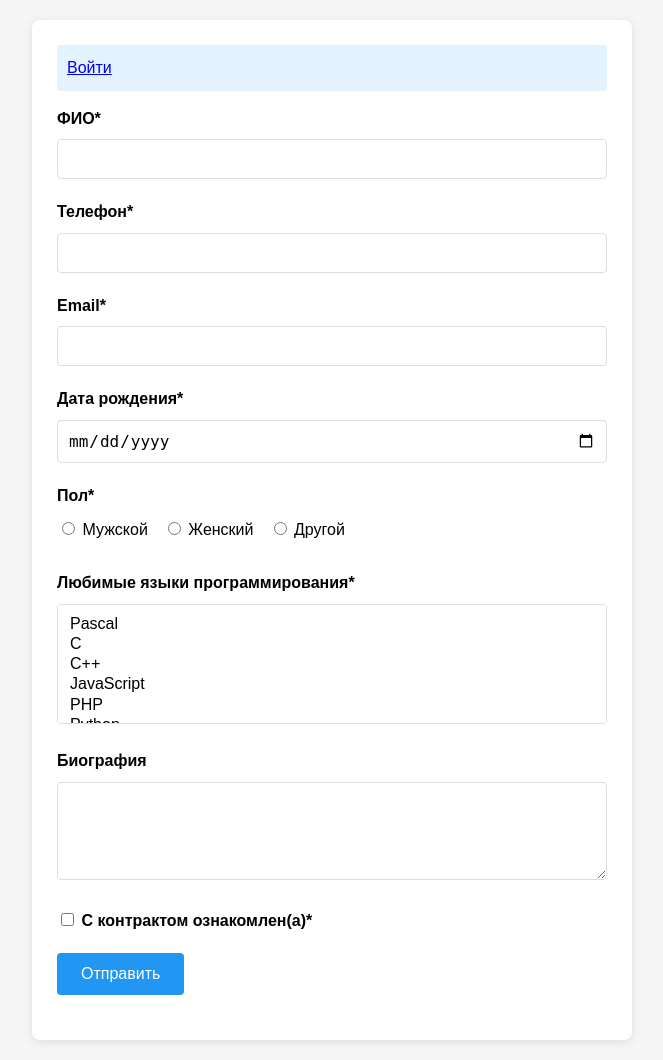
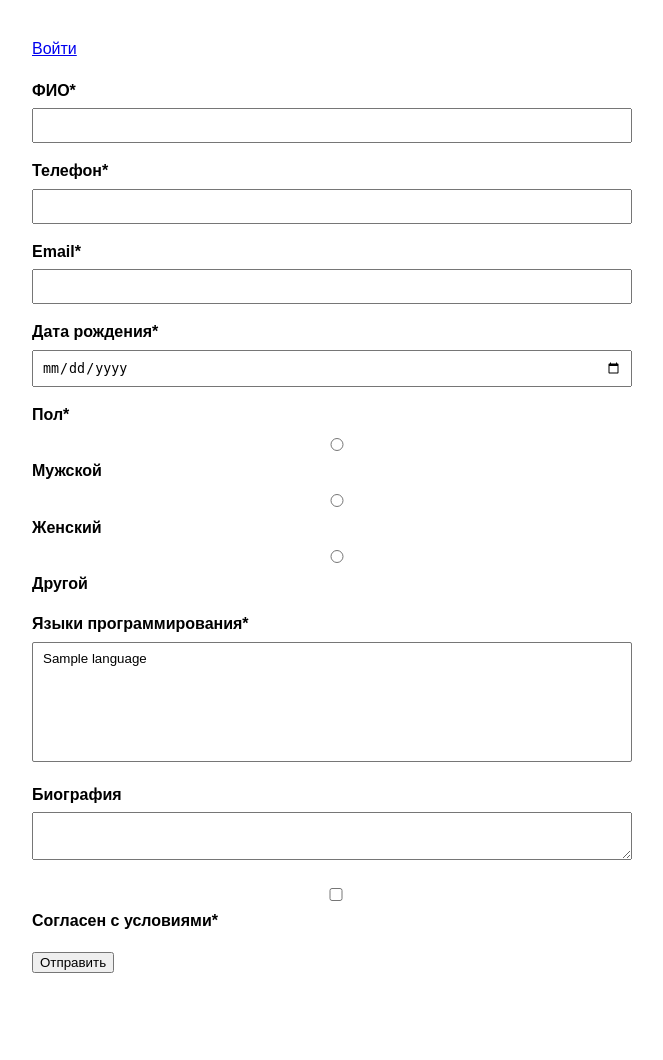
Before and after one commit to NerOunt/WEBBACK5, a PHP site: page /form.php in a window 1280 px wide. Shown: the whole page, without its empty margins (308-971 px from the left). After the commit the page ends 973 px from the top, so only its background shows below. Run offline with PHP 8.4, Linux system fonts and the light colour scheme; tables that the repository leaves empty or names only in its code hold one stand-in row (values such as "Sample post").

Commit message:
Update form.php

```diff
--- a/form.php
+++ b/form.php
@@ -1,20 +1,25 @@
 <?php
-// НЕ запускаем сессию здесь, она уже запущена в index.php
+// Сессия уже запущена в index.php
 header('Content-Type: text/html; charset=UTF-8');
 
-// Получаем данные из сессии
 $values = $_SESSION['form_data'] ?? [];
 $errors = $_SESSION['errors'] ?? [];
 $generated_credentials = $_SESSION['generated_credentials'] ?? null;
 $login = $_SESSION['login'] ?? null;
-$error_message = $_SESSION['error_message'] ?? null;
 
-// Список языков программирования
-$languages_list = [
-    1 => 'Pascal', 2 => 'C', 3 => 'C++', 4 => 'JavaScript',
-    5 => 'PHP', 6 => 'Python', 7 => 'Java', 8 => 'Haskell',
-    9 => 'Clojure', 10 => 'Prolog', 11 => 'Scala', 12 => 'Go'
-];
+// Получаем список языков из БД
+try {
+    $db_host = 'localhost';
+    $db_name = 'u68895';
+    $db_user = 'u68895';
+    $db_pass = '1562324';
+
+    $pdo = new PDO("mysql:host=$db_host;dbname=$db_name;charset=utf8", $db_user, $db_pass);
+    $stmt = $pdo->query("SELECT * FROM programming_languages");
+    $languages = $stmt->fetchAll(PDO::FETCH_ASSOC);
+} catch (PDOException $e) {
+    $languages = [];
+}
 ?>
 <!DOCTYPE html>
 <html lang="ru">
@@ -29,107 +34,51 @@ $languages_list = [
             margin: 0 auto;
             padding: 20px;
             line-height: 1.6;
-            background-color: #f5f5f5;
-        }
-        .form-container {
-            background-color: white;
-            padding: 25px;
-            border-radius: 8px;
-            box-shadow: 0 2px 10px rgba(0,0,0,0.1);
-        }
-        .credentials-box {
-            background: #e8f5e9;
-            border: 1px solid #4caf50;
-            padding: 15px;
-            margin-bottom: 20px;
-            border-radius: 4px;
         }
         .form-group {
-            margin-bottom: 20px;
+            margin-bottom: 15px;
         }
         label {
             display: block;
-            margin-bottom: 8px;
+            margin-bottom: 5px;
             font-weight: bold;
         }
-        input[type="text"],
-        input[type="tel"],
-        input[type="email"],
-        input[type="date"],
-        select,
-        textarea {
+        input, select, textarea {
             width: 100%;
-            padding: 10px;
-            border: 1px solid #ddd;
-            border-radius: 4px;
+            padding: 8px;
             box-sizing: border-box;
-            font-size: 16px;
         }
         select[multiple] {
             height: 120px;
         }
         .error {
-            border-color: #f44336;
-            background-color: #ffebee;
+            border-color: red;
         }
         .error-message {
-            color: #f44336;
-            font-size: 0.85em;
-            margin-top: 5px;
+            color: red;
+            font-size: 0.8em;
         }
-        button {
-            padding: 12px 24px;
-            background-color: #2196F3;
-            color: white;
-            border: none;
-            border-radius: 4px;
-            cursor: pointer;
-            font-size: 16px;
-        }
-        .warning {
-            color: #f44336;
-            font-weight: bold;
-        }
-        .auth-info {
-            padding: 10px;
-            background: #e3f2fd;
-            margin-bottom: 15px;
-            border-radius: 4px;
-        }
-        .radio-group {
-            display: flex;
-            gap: 15px;
-        }
-        .radio-group label {
-            font-weight: normal;
+        .credentials {
+            background: #f0f8ff;
+            padding: 15px;
+            margin-bottom: 20px;
+            border-radius: 5px;
         }
     </style>
 </head>
 <body>
-    <div class="form-container">
     <?php if (!empty($login)): ?>
-            <div class="auth-info">
-                Вы вошли как <?= htmlspecialchars($login) ?>
-                (<a href="login.php?action=logout">Выйти</a>)
-            </div>
+        <p>Вы вошли как: <?= htmlspecialchars($login) ?> (<a href="login.php?action=logout">Выйти</a>)</p>
     <?php else: ?>
-            <div class="auth-info">
-                <a href="login.php">Войти</a>
-            </div>
+        <p><a href="login.php">Войти</a></p>
     <?php endif; ?>
 
     <?php if (!empty($generated_credentials)): ?>
-            <div class="credentials-box">
-                <h3>Ваши данные для входа</h3>
+        <div class="credentials">
+            <h3>Ваши данные для входа:</h3>
             <p><strong>Логин:</strong> <?= htmlspecialchars($generated_credentials['login']) ?></p>
             <p><strong>Пароль:</strong> <?= htmlspecialchars($generated_credentials['password']) ?></p>
-                <p class="warning">Сохраните эти данные!</p>
-            </div>
-        <?php endif; ?>
-
-        <?php if (!empty($error_message)): ?>
-            <div class="error-message">
-                <?= htmlspecialchars($error_message) ?>
+            <p style="color: red;">Сохраните эти данные!</p>
         </div>
     <?php endif; ?>
 
@@ -138,10 +87,9 @@ $languages_list = [
             <label for="full_name">ФИО*</label>
             <input type="text" id="full_name" name="full_name"
                    value="<?= htmlspecialchars($values['full_name'] ?? '') ?>"
-                       class="<?= !empty($errors['full_name']) ? 'error' : '' ?>"
-                       required>
+                   class="<?= !empty($errors['full_name']) ? 'error' : '' ?>" required>
             <?php if (!empty($errors['full_name'])): ?>
-                    <div class="error-message"><?= htmlspecialchars($errors['full_name']) ?></div>
+                <div class="error-message">Введите корректное ФИО</div>
             <?php endif; ?>
         </div>
 
@@ -149,10 +97,9 @@ $languages_list = [
             <label for="phone">Телефон*</label>
             <input type="tel" id="phone" name="phone"
                    value="<?= htmlspecialchars($values['phone'] ?? '') ?>"
-                       class="<?= !empty($errors['phone']) ? 'error' : '' ?>"
-                       required>
+                   class="<?= !empty($errors['phone']) ? 'error' : '' ?>" required>
             <?php if (!empty($errors['phone'])): ?>
-                    <div class="error-message"><?= htmlspecialchars($errors['phone']) ?></div>
+                <div class="error-message">Введите корректный телефон</div>
             <?php endif; ?>
         </div>
 
@@ -160,10 +107,9 @@ $languages_list = [
             <label for="email">Email*</label>
             <input type="email" id="email" name="email"
                    value="<?= htmlspecialchars($values['email'] ?? '') ?>"
-                       class="<?= !empty($errors['email']) ? 'error' : '' ?>"
-                       required>
+                   class="<?= !empty($errors['email']) ? 'error' : '' ?>" required>
             <?php if (!empty($errors['email'])): ?>
-                    <div class="error-message"><?= htmlspecialchars($errors['email']) ?></div>
+                <div class="error-message">Введите корректный email</div>
             <?php endif; ?>
         </div>
 
@@ -171,82 +117,64 @@ $languages_list = [
             <label for="birth_date">Дата рождения*</label>
             <input type="date" id="birth_date" name="birth_date"
                    value="<?= htmlspecialchars($values['birth_date'] ?? '') ?>"
-                       class="<?= !empty($errors['birth_date']) ? 'error' : '' ?>"
-                       required>
+                   class="<?= !empty($errors['birth_date']) ? 'error' : '' ?>" required>
             <?php if (!empty($errors['birth_date'])): ?>
-                    <div class="error-message"><?= htmlspecialchars($errors['birth_date']) ?></div>
+                <div class="error-message">Введите корректную дату</div>
             <?php endif; ?>
         </div>
 
         <div class="form-group">
             <label>Пол*</label>
-                <div class="radio-group">
-                    <label>
-                        <input type="radio" name="gender" value="male"
-                            <?= ($values['gender'] ?? '') === 'male' ? 'checked' : '' ?> required>
-                        Мужской
-                    </label>
-                    <label>
-                        <input type="radio" name="gender" value="female"
-                            <?= ($values['gender'] ?? '') === 'female' ? 'checked' : '' ?>>
-                        Женский
-                    </label>
-                    <label>
-                        <input type="radio" name="gender" value="other"
-                            <?= ($values['gender'] ?? '') === 'other' ? 'checked' : '' ?>>
-                        Другой
-                    </label>
+            <div>
+                <label><input type="radio" name="gender" value="male"
+                    <?= ($values['gender'] ?? '') === 'male' ? 'checked' : '' ?> required> Мужской</label>
+                <label><input type="radio" name="gender" value="female"
+                    <?= ($values['gender'] ?? '') === 'female' ? 'checked' : '' ?>> Женский</label>
+                <label><input type="radio" name="gender" value="other"
+                    <?= ($values['gender'] ?? '') === 'other' ? 'checked' : '' ?>> Другой</label>
             </div>
             <?php if (!empty($errors['gender'])): ?>
-                    <div class="error-message"><?= htmlspecialchars($errors['gender']) ?></div>
+                <div class="error-message">Выберите пол</div>
             <?php endif; ?>
         </div>
 
         <div class="form-group">
-                <label for="languages">Любимые языки программирования*</label>
+            <label for="languages">Языки программирования*</label>
             <select id="languages" name="languages[]" multiple
-                        class="<?= !empty($errors['languages']) ? 'error' : '' ?>"
-                        required>
-                    <?php foreach ($languages_list as $id => $name): ?>
-                        <option value="<?= $id ?>"
-                            <?= in_array($id, $values['languages'] ?? []) ? 'selected' : '' ?>>
-                            <?= htmlspecialchars($name) ?>
+                    class="<?= !empty($errors['languages']) ? 'error' : '' ?>" required>
+                <?php foreach ($languages as $lang): ?>
+                    <option value="<?= $lang['id'] ?>"
+                        <?= in_array($lang['id'], $values['languages'] ?? []) ? 'selected' : '' ?>>
+                        <?= htmlspecialchars($lang['name']) ?>
                     </option>
                 <?php endforeach; ?>
             </select>
             <?php if (!empty($errors['languages'])): ?>
-                    <div class="error-message"><?= htmlspecialchars($errors['languages']) ?></div>
+                <div class="error-message">Выберите хотя бы один язык</div>
             <?php endif; ?>
         </div>
 
         <div class="form-group">
             <label for="biography">Биография</label>
-                <textarea id="biography" name="biography" rows="4"><?= htmlspecialchars($values['biography'] ?? '') ?></textarea>
+            <textarea id="biography" name="biography"><?= htmlspecialchars($values['biography'] ?? '') ?></textarea>
         </div>
 
         <div class="form-group">
             <label>
                 <input type="checkbox" name="contract_agreed"
-                        <?= ($values['contract_agreed'] ?? false) ? 'checked' : '' ?>
-                        class="<?= !empty($errors['contract_agreed']) ? 'error' : '' ?>"
-                        required>
-                    С контрактом ознакомлен(а)*
+                    <?= ($values['contract_agreed'] ?? false) ? 'checked' : '' ?> required>
+                Согласен с условиями*
             </label>
             <?php if (!empty($errors['contract_agreed'])): ?>
-                    <div class="error-message"><?= htmlspecialchars($errors['contract_agreed']) ?></div>
+                <div class="error-message">Необходимо согласие</div>
             <?php endif; ?>
         </div>
 
-            <div class="form-group">
         <button type="submit">Отправить</button>
-            </div>
     </form>
-    </div>
 </body>
 </html>
 <?php
-// Очищаем сообщения об ошибках после отображения
-unset($_SESSION['error_message']);
-unset($_SESSION['errors']);
-unset($_SESSION['generated_credentials']);
+// Очищаем данные после отображения
+unset($_SESSION['errors'], $_SESSION['generated_credentials']);
 ?>
```
Lines whose indentation alone changed are shown as unchanged.
